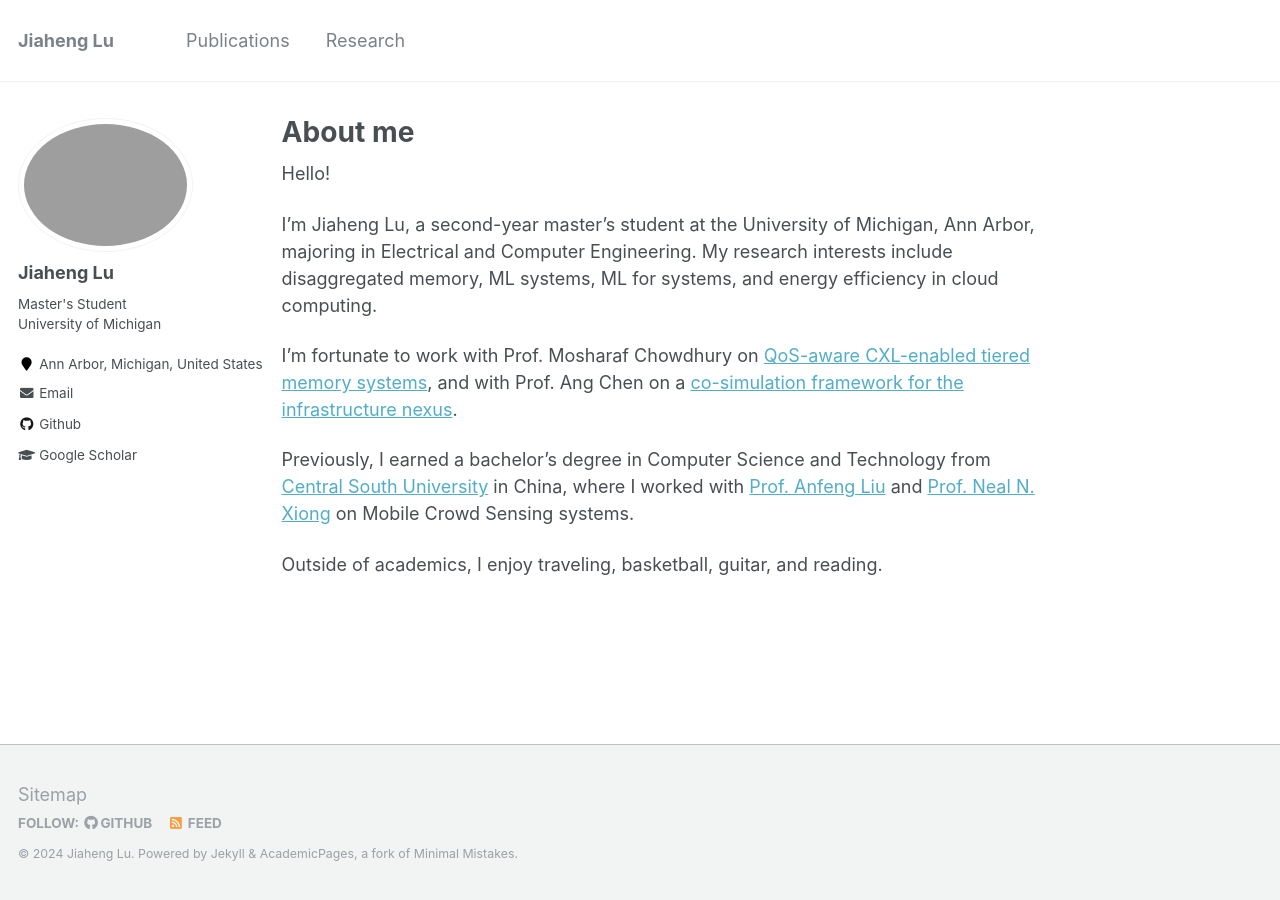
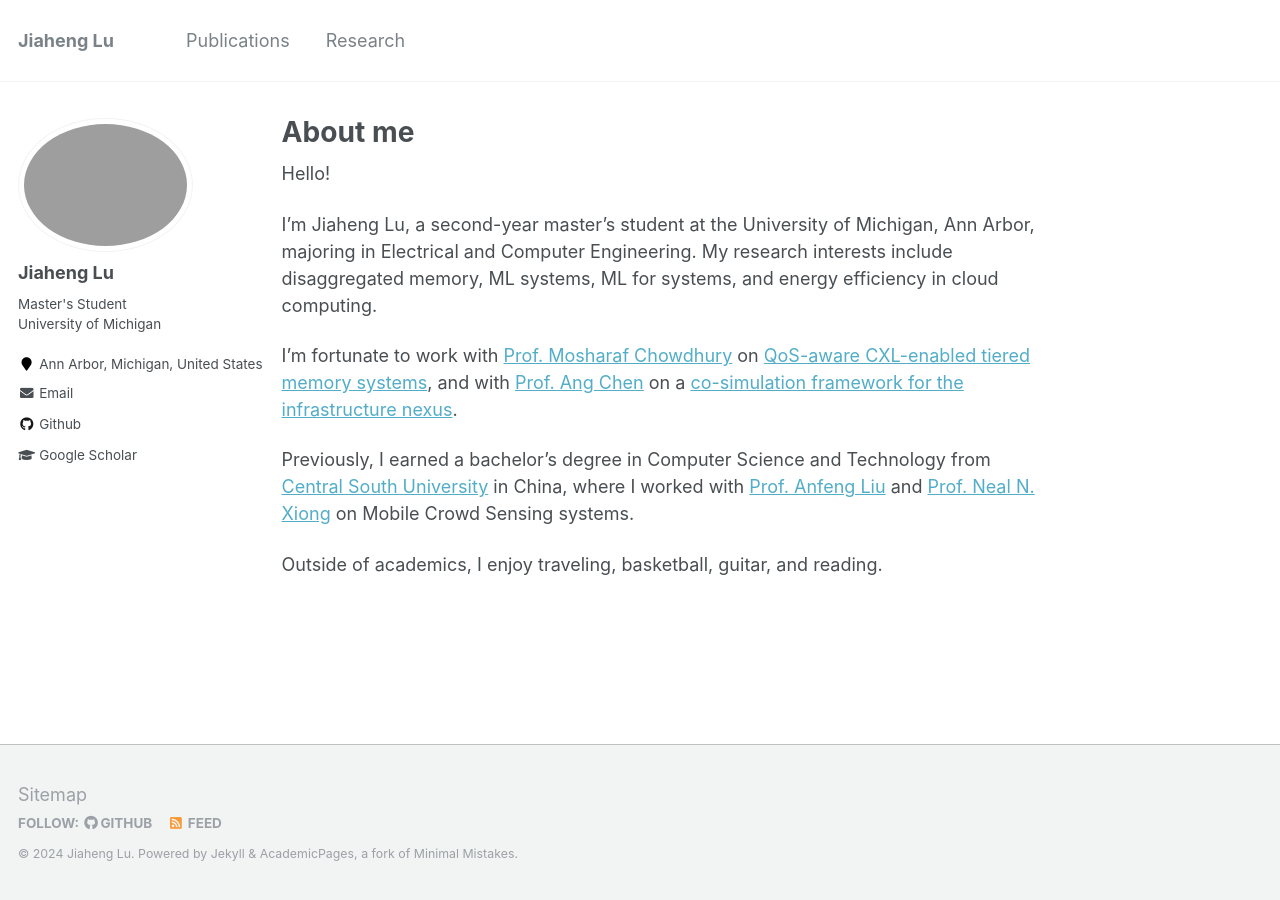
Before and after one commit to JhengLu/JhengLu.github.io, a Jekyll site: the page built from _pages/about.md, in a window 1280 px wide. Built offline with Jekyll 4.4.1, drawn with Linux system fonts in a browser that asks for light colours; part of the change alters nothing that is shown.

```diff
--- a/_pages/about.md
+++ b/_pages/about.md
@@ -12,7 +12,7 @@ Hello!
 
 I'm Jiaheng Lu, a second-year master's student at the University of Michigan, Ann Arbor, majoring in Electrical and Computer Engineering. My research interests include disaggregated memory, ML systems, ML for systems, and energy efficiency in cloud computing.
 
-I'm fortunate to work with Prof. Mosharaf Chowdhury on [QoS-aware CXL-enabled tiered memory systems](#link_to_paper), and with Prof. Ang Chen on a [co-simulation framework for the infrastructure nexus](#Link_to_paper).
+I'm fortunate to work with [Prof. Mosharaf Chowdhury](https://www.mosharaf.com/) on [QoS-aware CXL-enabled tiered memory systems](#link_to_paper), and with [Prof. Ang Chen](https://web.eecs.umich.edu/~chenang/) on a [co-simulation framework for the infrastructure nexus](#Link_to_paper).
 
 Previously, I earned a bachelor's degree in Computer Science and Technology from [Central South University](https://en.csu.edu.cn/) in China, where I worked with [Prof. Anfeng Liu](https://scholar.google.com/citations?user=9RDpn1gAAAAJ&hl=zh-CN) and [Prof. Neal N. Xiong](https://srinfo.sulross.edu/fs/1448) on Mobile Crowd Sensing systems.
 
```
